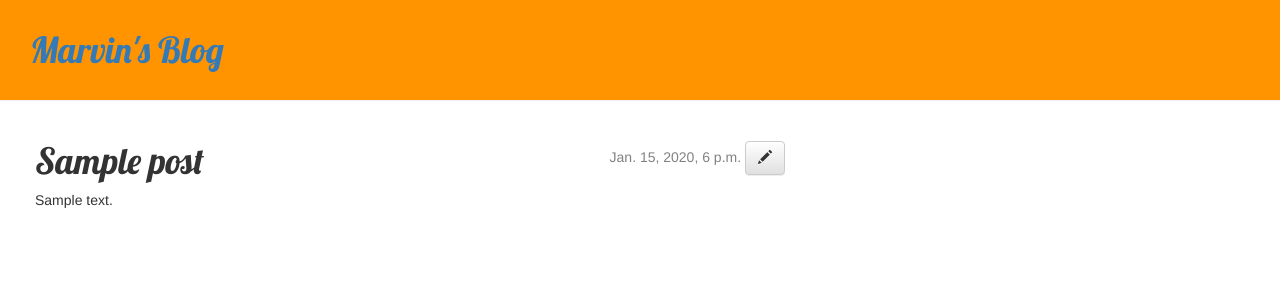
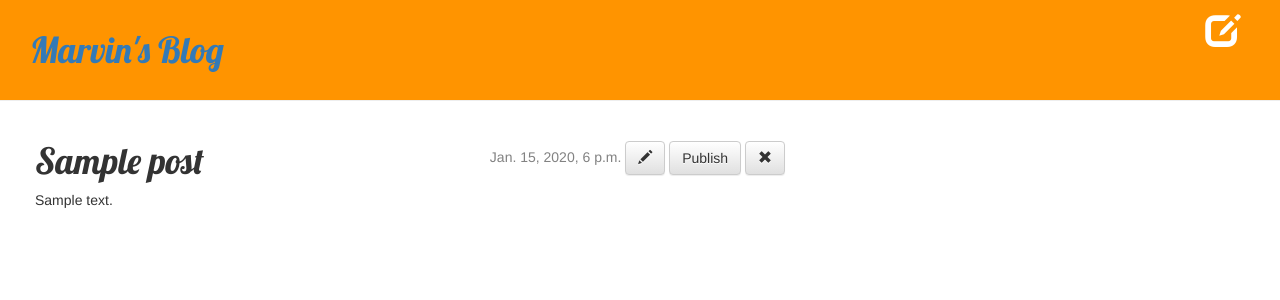
Before and after one commit to zhounanshu/djLea, a Django app: page /post/1/ in a window 1280 px wide. Shown: the top 300 px of the page. Run offline with Django 3.2, Linux system fonts and the light colour scheme; tables that the repository leaves empty hold one stand-in row (values such as "Sample post"); some libraries are stand-ins or nearby versions.

Commit message:
post draft

```diff
--- a/blog/templates/blog/base.html
+++ b/blog/templates/blog/base.html
@@ -15,6 +15,7 @@
         {% if user.is_authenticated %}
             <a href="{% url 'post_new' %}" class="top-menu"><span class="glyphicon glyphicon-plus"></span></a>
         {% endif %}
+        <a href="{% url 'post_draft_list' %}" class="top-menu"><span class="glyphicon glyphicon-edit"></span></a>
         <h1><a href="/">Marvin's Blog</a></h1>
     </div>
     <div class="content container">
--- a/blog/templates/blog/post_detail.html
+++ b/blog/templates/blog/post_detail.html
@@ -6,7 +6,10 @@
             <div class="date">
                 {{ post.published_date }}
                 <a class="btn btn-default" href="{% url 'post_edit' pk=post.pk %}"><span class="glyphicon glyphicon-pencil"></span></a>
+                <a class="btn btn-default" href="{% url 'blog.views.post_publish' pk=post.pk %}">Publish</a>
+                <a class="btn btn-default" href="{% url 'post_remove' pk=post.pk %}"><span class="glyphicon glyphicon-remove"></span></a>
             </div>
+        {% else %}
         {% endif %}
         <h1>{{ post.title }}</h1>
         <p>{{ post.text | linebreaks }}</p>
--- a/blog/urls.py
+++ b/blog/urls.py
@@ -6,4 +6,10 @@ urlpatterns = [
     url(r'^post/(?P<pk>[0-9]+)/$', views.post_detail, name='post_detail'),
     url(r'^post/new/$', views.post_new, name='post_new'),
     url(r'^post/(?P<pk>[0-9]+)/edit/$', views.post_edit, name='post_edit'),
+    url(r'^drafts/$', views.post_draft_list, name='post_draft_list'),
+    url(r'^post/(?P<pk>[0-9]+)/publish/$',
+        views.post_publish, name='post_publish'),
+    # delte post
+    url(r'^post/(?P<pk>[0-9]+)/remove/$',
+        views.post_remove, name='post_remove'),
 ]
--- a/blog/views.py
+++ b/blog/views.py
@@ -23,7 +23,6 @@ def post_new(request):
         if form.is_valid():
             post = form.save(commit=False)
             post.author = request.user
-            post.published_date = timezone.now()
             post.save()
             return redirect('blog.views.post_detail', pk=post.pk)
     else:
@@ -44,3 +43,61 @@ def post_edit(request, pk):
     else:
         form = PostForm(instance=post)
     return render(request, 'blog/post_edit.html', {'form': form})
+
+
+def post_draft_list(request):
+    posts = Post.objects.filter(
+        published_date__isnull=True).order_by('created_date')
+    return render(request, 'blog/post_draft_list.html', {'posts': posts})
+
+
+def post_publish(request, pk):
+    post = get_object_or_404(Post, pk=pk)
+    post.publish()
+    return redirect('blog.views.post_detail', pk=pk)
+
+
+def post_remove(request, pk):
+    post = get_object_or_404(Post, pk=pk)
+    post.delete()
+
+
+
+
+
+
+
+
+
+
+
+
+
+
+
+
+
+
+
+
+
+
+
+
+
+
+
+
+
+
+
+
+
+
+    return redirect('blog.views.post_list')
+
+
+def post_publish(request, pk):
+    post = get_object_or_404(Post, pk=pk)
+    post.publish()
+    return redirect('blog.views.post_detail', pk=pk)
```
Also changed, not shown: blog/templates/blog/post_draft_list.html (added, +11 -0 lines).
